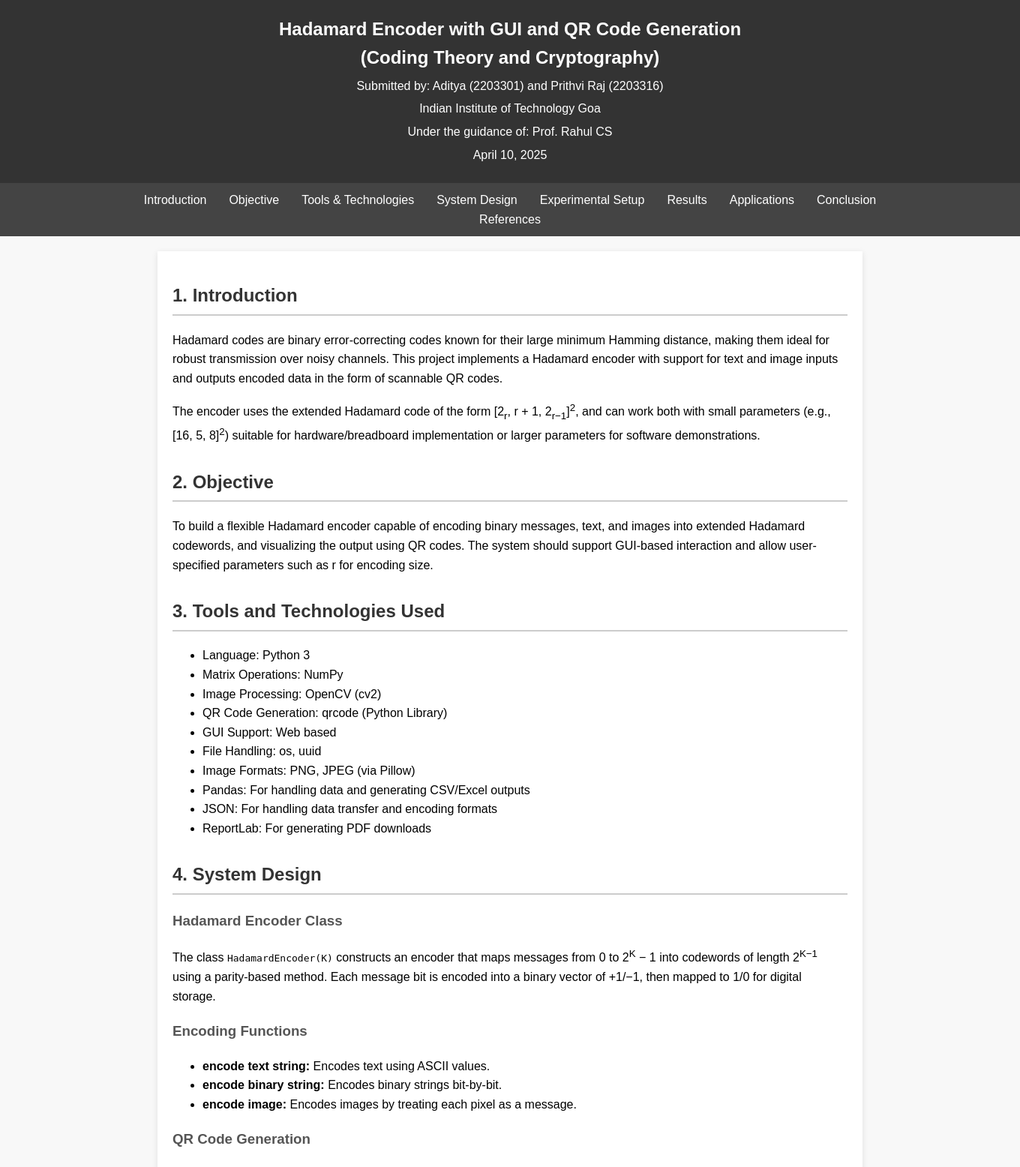
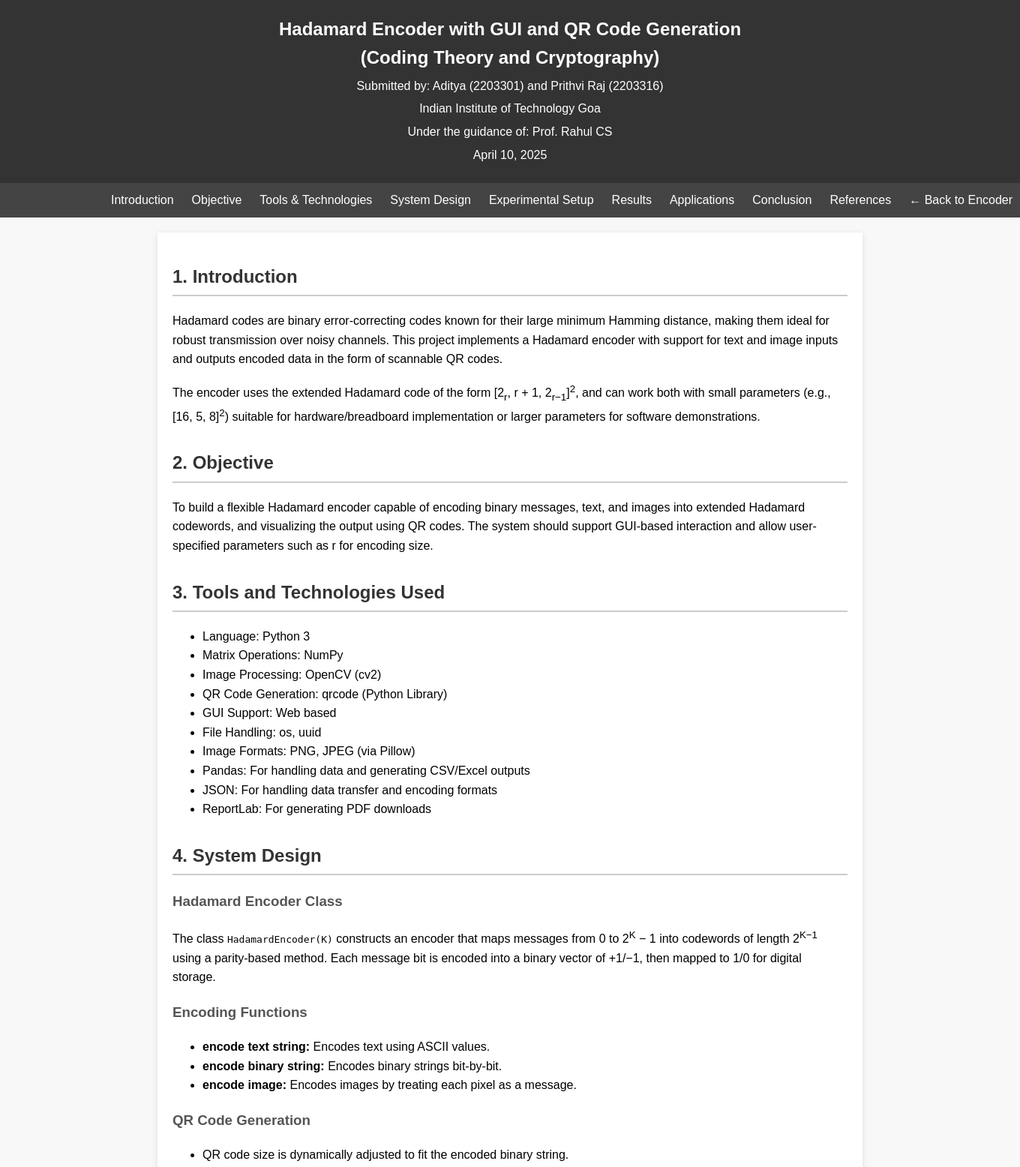
Before and after one commit to ak160/Extended_Hadamard_Encoder, a Flask app: page /report in a window 1360 px wide. Shown: the top 1556 px of the page at 75% size. Run offline with Flask 3, Linux system fonts and the light colour scheme.

Commit message:
Update report.html

```diff
--- a/templates/report.html
+++ b/templates/report.html
@@ -1,5 +1,6 @@
 <!DOCTYPE html>
 <html lang="en">
+
 <head>
   <meta charset="UTF-8">
   <title>Hadamard Encoder with GUI and QR Code Generation - Project Report</title>
@@ -11,6 +12,7 @@
       background-color: #f8f8f8;
       line-height: 1.6;
     }
+
     header {
       background: #333;
       color: #fff;
@@ -18,68 +20,88 @@
       text-align: center;
       position: relative;
     }
+
     header h1 {
       margin: 0;
       font-size: 24px;
     }
+
     header p {
       margin: 5px 0;
       font-size: 16px;
     }
+
     /* Navigation Bar Styling */
     nav {
       background: #444;
-      padding: 10px 10%;
       position: sticky;
       top: 0;
       z-index: 1000;
+      padding: 10px 10%;
+
     }
+
     nav ul {
       list-style: none;
       margin: 0;
       padding: 0;
-      text-align: center;
       display: flex;
-      justify-content: center;
-      flex-wrap: wrap;
+      flex-wrap: nowrap;
+      justify-content: space-between;
+      align-items: center;
     }
+
     nav ul li {
-      margin: 0 15px;
+      margin: 0;
+      flex: none;
     }
+
     nav ul li a {
+      display: inline-block;
+      padding: 0 12px;
+      white-space: nowrap;
       color: #fff;
       text-decoration: none;
       font-size: 16px;
       transition: color 0.3s ease;
     }
+
     nav ul li a:hover {
       color: #ddd;
     }
+
+
     /* Container styling for the report content */
     .container {
       max-width: 900px;
       margin: 20px auto;
       padding: 20px;
       background: #fff;
-      box-shadow: 0 2px 8px rgba(0,0,0,0.1);
+      box-shadow: 0 2px 8px rgba(0, 0, 0, 0.1);
     }
+
     h2 {
       border-bottom: 2px solid #ccc;
       padding-bottom: 5px;
       color: #333;
     }
+
     h3 {
       color: #555;
     }
+
     section {
       margin-bottom: 30px;
     }
+
     a {
       color: #0066cc;
     }
+
     a:hover {
       text-decoration: underline;
     }
+
     footer {
       text-align: center;
       padding: 20px;
@@ -89,6 +111,7 @@
     }
   </style>
 </head>
+
 <body>
 
   <header>
@@ -110,6 +133,9 @@
       <li><a href="#applications">Applications</a></li>
       <li><a href="#conclusion">Conclusion</a></li>
       <li><a href="#references">References</a></li>
+      <li><a href="{{ url_for('home') }}" class="button">
+          ← Back to Encoder
+        </a></li>
     </ul>
   </nav>
 
@@ -117,17 +143,23 @@
     <section id="introduction">
       <h2>1. Introduction</h2>
       <p>
-        Hadamard codes are binary error-correcting codes known for their large minimum Hamming distance, making them ideal for robust transmission over noisy channels. This project implements a Hadamard encoder with support for text and image inputs and outputs encoded data in the form of scannable QR codes.
+        Hadamard codes are binary error-correcting codes known for their large minimum Hamming distance, making them
+        ideal for robust transmission over noisy channels. This project implements a Hadamard encoder with support for
+        text and image inputs and outputs encoded data in the form of scannable QR codes.
       </p>
       <p>
-        The encoder uses the extended Hadamard code of the form [2<sub>r</sub>, r + 1, 2<sub>r−1</sub>]<sup>2</sup>, and can work both with small parameters (e.g., [16, 5, 8]<sup>2</sup>) suitable for hardware/breadboard implementation or larger parameters for software demonstrations.
+        The encoder uses the extended Hadamard code of the form [2<sub>r</sub>, r + 1, 2<sub>r−1</sub>]<sup>2</sup>, and
+        can work both with small parameters (e.g., [16, 5, 8]<sup>2</sup>) suitable for hardware/breadboard
+        implementation or larger parameters for software demonstrations.
       </p>
     </section>
 
     <section id="objective">
       <h2>2. Objective</h2>
       <p>
-        To build a flexible Hadamard encoder capable of encoding binary messages, text, and images into extended Hadamard codewords, and visualizing the output using QR codes. The system should support GUI-based interaction and allow user-specified parameters such as r for encoding size.
+        To build a flexible Hadamard encoder capable of encoding binary messages, text, and images into extended
+        Hadamard codewords, and visualizing the output using QR codes. The system should support GUI-based interaction
+        and allow user-specified parameters such as r for encoding size.
       </p>
     </section>
 
@@ -151,7 +183,9 @@
       <h2>4. System Design</h2>
       <h3>Hadamard Encoder Class</h3>
       <p>
-        The class <code>HadamardEncoder(K)</code> constructs an encoder that maps messages from 0 to 2<sup>K</sup> − 1 into codewords of length 2<sup>K−1</sup> using a parity-based method. Each message bit is encoded into a binary vector of +1/−1, then mapped to 1/0 for digital storage.
+        The class <code>HadamardEncoder(K)</code> constructs an encoder that maps messages from 0 to 2<sup>K</sup> − 1
+        into codewords of length 2<sup>K−1</sup> using a parity-based method. Each message bit is encoded into a binary
+        vector of +1/−1, then mapped to 1/0 for digital storage.
       </p>
       <h3>Encoding Functions</h3>
       <ul>
@@ -207,7 +241,9 @@
     <section id="conclusion">
       <h2>8. Conclusion</h2>
       <p>
-        This project demonstrates the construction of a Hadamard encoder capable of transforming text and image data into highly redundant, QR-encoded output. By supporting modular input and QR output, this encoder offers both theoretical learning value and practical robustness, with clear room for feature expansion.
+        This project demonstrates the construction of a Hadamard encoder capable of transforming text and image data
+        into highly redundant, QR-encoded output. By supporting modular input and QR output, this encoder offers both
+        theoretical learning value and practical robustness, with clear room for feature expansion.
       </p>
     </section>
 
@@ -216,7 +252,8 @@
       <h3>Bibliography</h3>
       <ul>
         <li>[1] CS425 Notes, Instructor: Dr. Rahul CS, Indian Institute of Technology Goa.</li>
-        <li>[2] <a href="https://youtube.com/playlist?list=PLDu0JgProGz7qcN66T6-pe5627k0oUSH9" target="_blank">YouTube Playlist</a></li>
+        <li>[2] <a href="https://youtube.com/playlist?list=PLDu0JgProGz7qcN66T6-pe5627k0oUSH9" target="_blank">YouTube
+            Playlist</a></li>
       </ul>
     </section>
   </div>
@@ -225,4 +262,5 @@
     <p>&copy; 2025 Indian Institute of Technology Goa</p>
   </footer>
 </body>
+
 </html>
```
